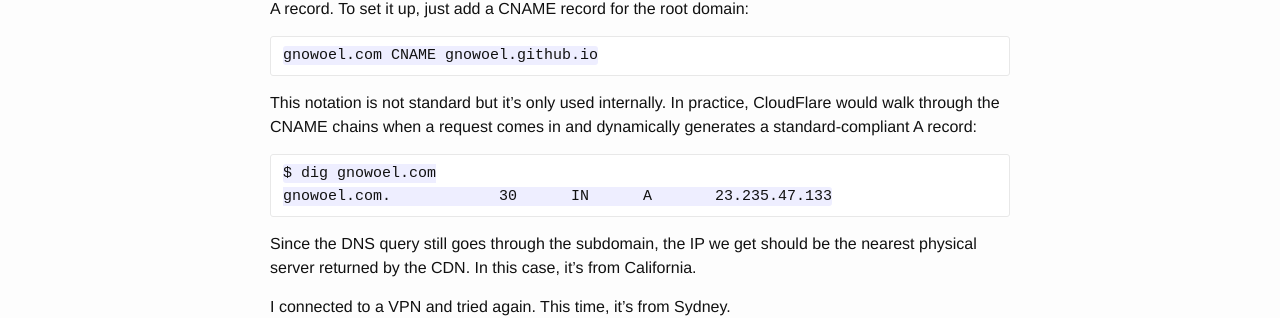
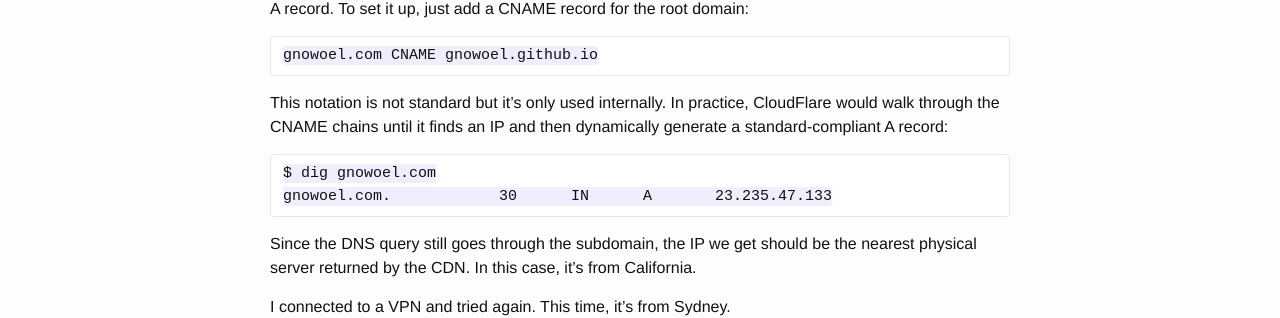
Before and after one commit to gnowoel/gnowoel.github.io, a Jekyll site: the page built from _posts/2015-07-29-root-domain-for-github-pages.markdown, in a window 1280 px wide. Shown: the part 616-934 px from the top of the page. Built offline with Jekyll 4.4.1, drawn with Linux system fonts in a browser that asks for light colours.

Commit message:
Update Root domain for GitHub Pages

```diff
--- a/_posts/2015-07-29-root-domain-for-github-pages.markdown
+++ b/_posts/2015-07-29-root-domain-for-github-pages.markdown
@@ -20,7 +20,7 @@ It's a service from CloudFlare called [CNAME Flattening](https://support.cloudfl
 
     gnowoel.com CNAME gnowoel.github.io
 
-This notation is not standard but it's only used internally. In practice, CloudFlare would walk through the CNAME chains when a request comes in and dynamically generates a standard-compliant A record:
+This notation is not standard but it's only used internally. In practice, CloudFlare would walk through the CNAME chains until it finds an IP and then dynamically generate a standard-compliant A record:
 
     $ dig gnowoel.com
     gnowoel.com.		30	IN	A	23.235.47.133
```
